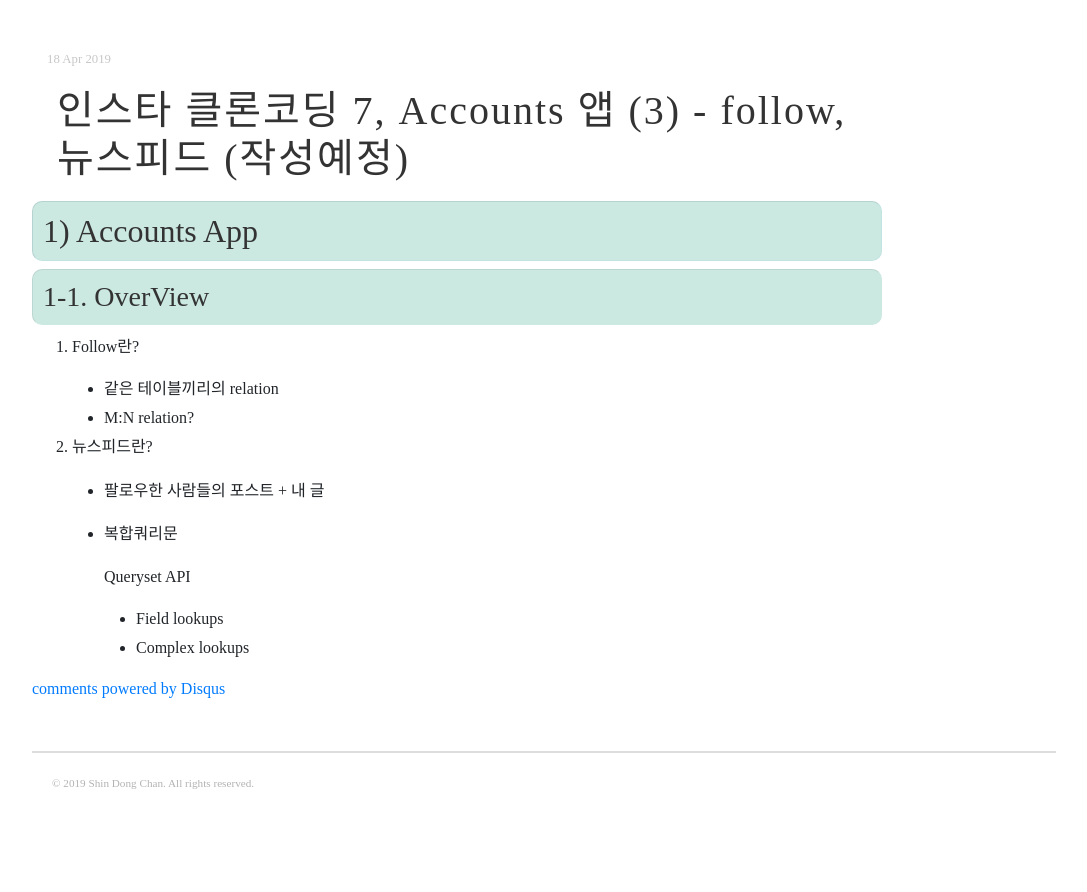
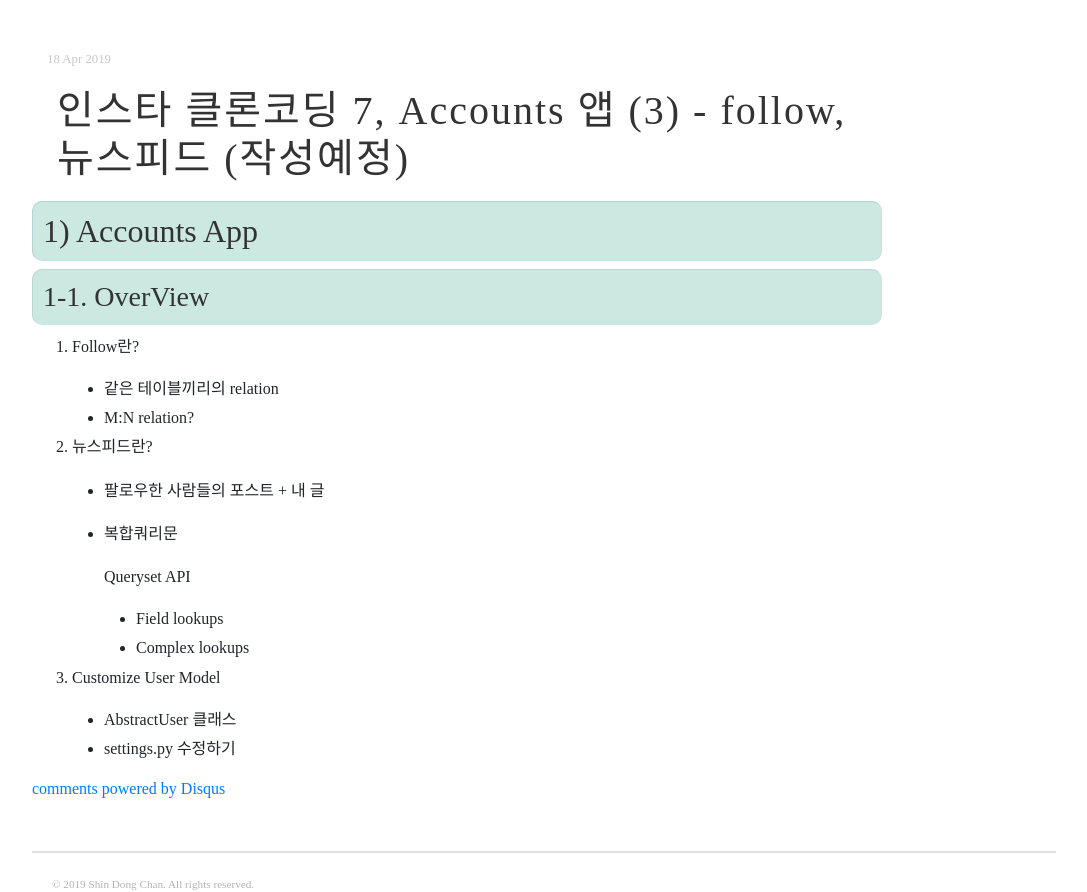
Before and after one commit to DongChanS/DongChanS.github.io, a Jekyll site: the page built from _posts/2019-04-18-52.md, in a window 1280 px wide and 1258 px high, cut to the strip 366-1258 px from the top of the window. Shown: the whole strip, without its empty margins (96-1183 px from the left). Built offline with Jekyll 4.4.1, drawn with Linux system fonts in a browser that asks for light colours; nearby versions of some CDN libraries; some web fonts are replaced; comment, search, counter and statistics services are not loaded.

Commit message:
Update 2019-04-18-52.md

```diff
--- a/_posts/2019-04-18-52.md
+++ b/_posts/2019-04-18-52.md
@@ -25,3 +25,7 @@ category : 'Django'
 
      * Field lookups
      * Complex lookups
+
+ 3. Customize User Model
+   * AbstractUser 클래스
+   * settings.py 수정하기
```
